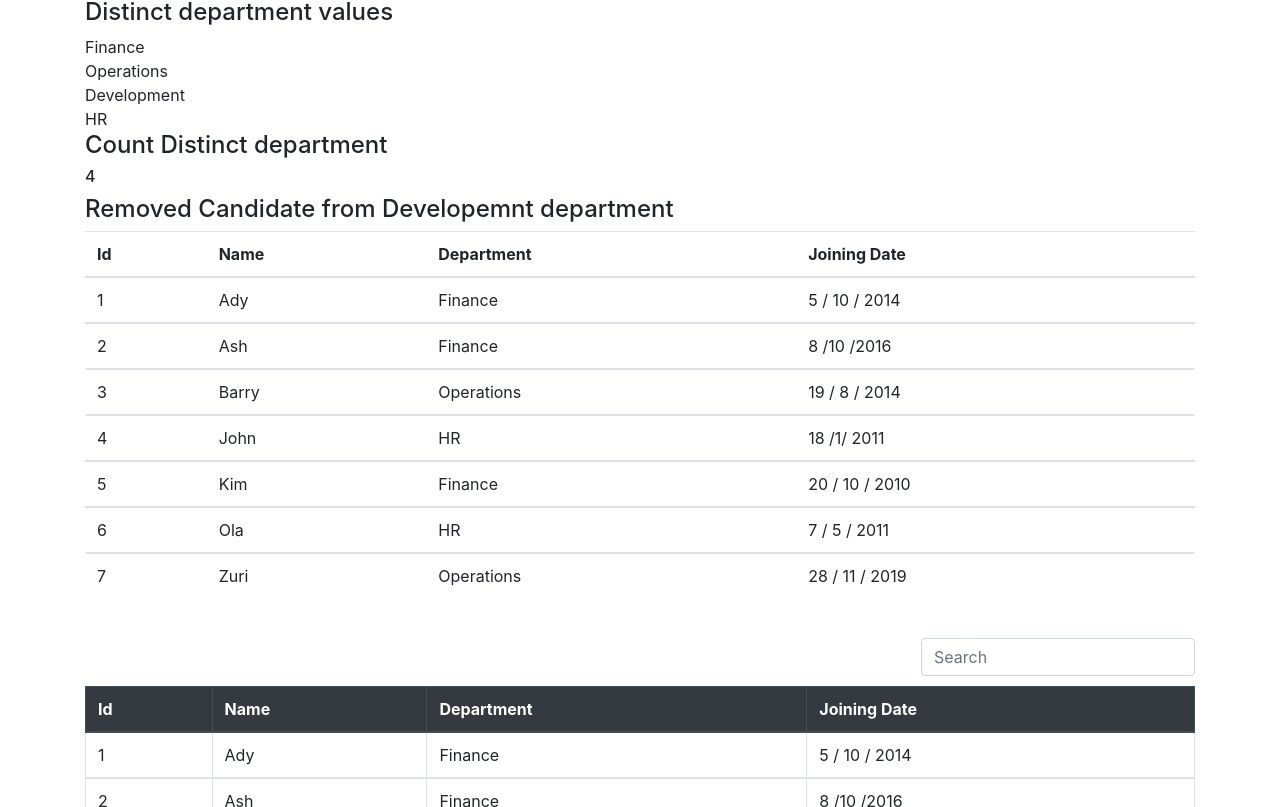
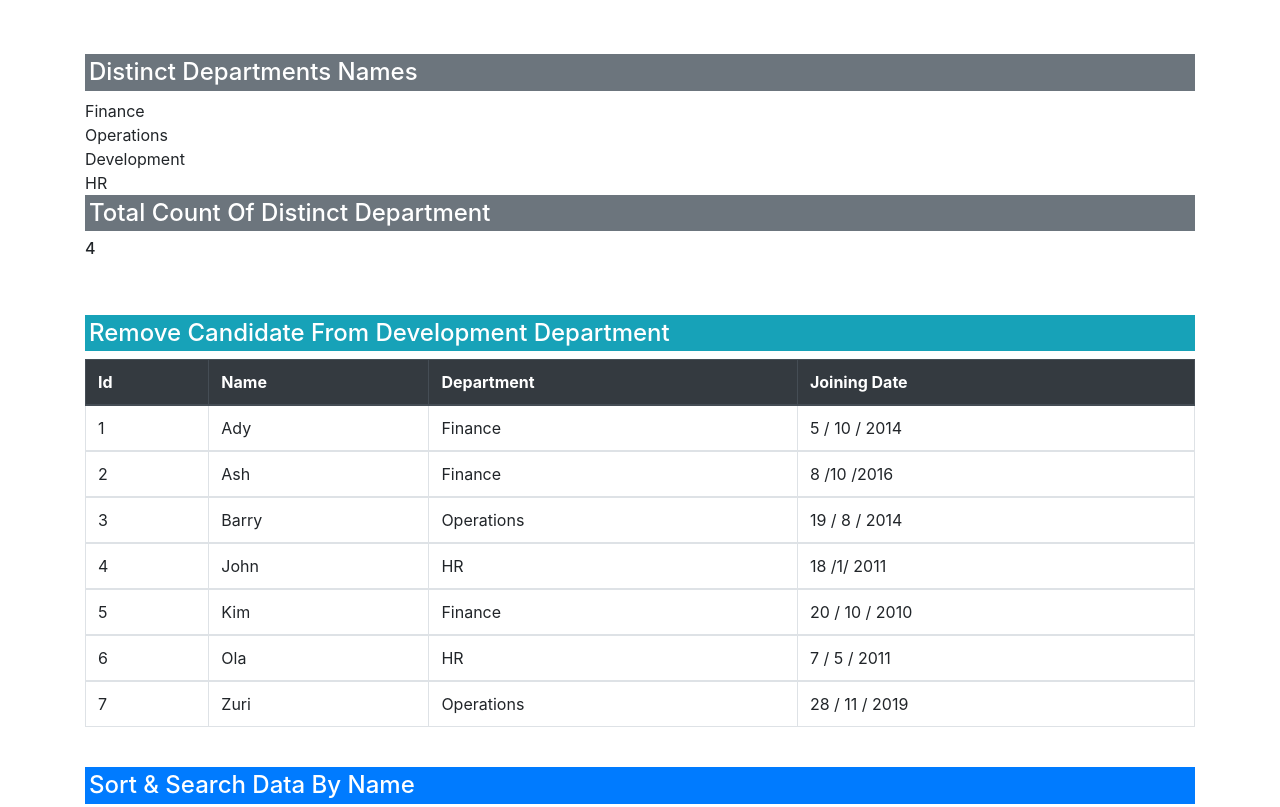
Before and after one commit to NirmalaBhingare-123/Assignment_Maxxton, an Angular app: page /employee in a window 1280 px wide. Shown: the part 633-1440 px from the top of the page. Built offline with nearby package versions, Linux system fonts and the light colour scheme.

Commit message:
Some Design changes

```diff
--- a/package.json
+++ b/package.json
@@ -13,6 +13,7 @@
     "@angular/router": "^11.0.8",
     "bootstrap": "^4.5.3",
     "jquery": "1.9.1 - 3",
+    "moment": "^2.29.1",
     "popper.js": "^1.16.1",
     "rxjs": "^6.6.3",
     "tslib": "^2.1.0",
--- a/src/app/employee-component/employee-component.component.html
+++ b/src/app/employee-component/employee-component.component.html
@@ -1,6 +1,7 @@
 <div class="container">
 	<div>
 		<br/>
+		<h4 class="p-1 bg-primary text-white">Sort & Search Data By Name</h4>
 
 		<div class="float-right">
 			<input class="form-control" type="text" placeholder="Search" [(ngModel)]="name" (input)="searchByName()"/>
@@ -24,22 +25,20 @@
 				</table>
 			</div>
 		</div>
-
+		<br/>
+		<br/>
 		<div>
-			<h4>More two exp</h4>
-			<div *ngFor="let data of expMoreTwoArray">{{data}} </div>
-		</div>
-		<div>
-			<h4>Distinct department values</h4>
+			<h4 class="p-1 bg-secondary text-white">Distinct Departments Names</h4>
 			<div *ngFor="let value of distinctArray">{{value}}</div>
-			<h4>Count Distinct department</h4>
+			<h4 class="p-1 bg-secondary text-white">Total Count Of Distinct Department</h4>
 			<h6>{{countDistinctArray}}</h6>
 		</div>
-
+		<br/>
+		<br/>
 		<div>
-			<h4>Removed Candidate from Developemnt department</h4>
-			<table class="table">
-				<thead>
+			<h4 class="p-1 bg-info text-white">Remove Candidate From Development Department</h4>
+			<table class="table table-bordered">
+				<thead class="thead-dark">
 					<th>Id</th>
 					<th>Name</th>
 					<th>Department</th>
--- a/src/app/employee-component/employee-component.component.ts
+++ b/src/app/employee-component/employee-component.component.ts
@@ -1,5 +1,6 @@
 import { DatePipe } from "@angular/common";
 import { Component, OnInit } from "@angular/core";
+import moment from "moment";
 import { EmployeeServiceService } from "../employee-service.service";
 
 @Component({
@@ -25,7 +26,6 @@ export class EmployeeComponentComponent implements OnInit {
     this.currentDate = this.datepipe.transform(this.currentDate, "dd/MM/yyyy");
     this.candidateData = this.employeeservice.getData();
     this.sortByName();
-    this.findCandidateExpMoreTwo();
     this.getDistinctDepartmentCount();
     this.removeCandidate();
   }
@@ -48,9 +48,6 @@ export class EmployeeComponentComponent implements OnInit {
     }
   }
 
-  /* Find all candidates with experience more than 2 years. */
-  findCandidateExpMoreTwo() {}
-
   /* Get distinct departments and count of candidates in each.*/
   getDistinctDepartmentCount() {
     this.distinctArray = this.candidateData
```
